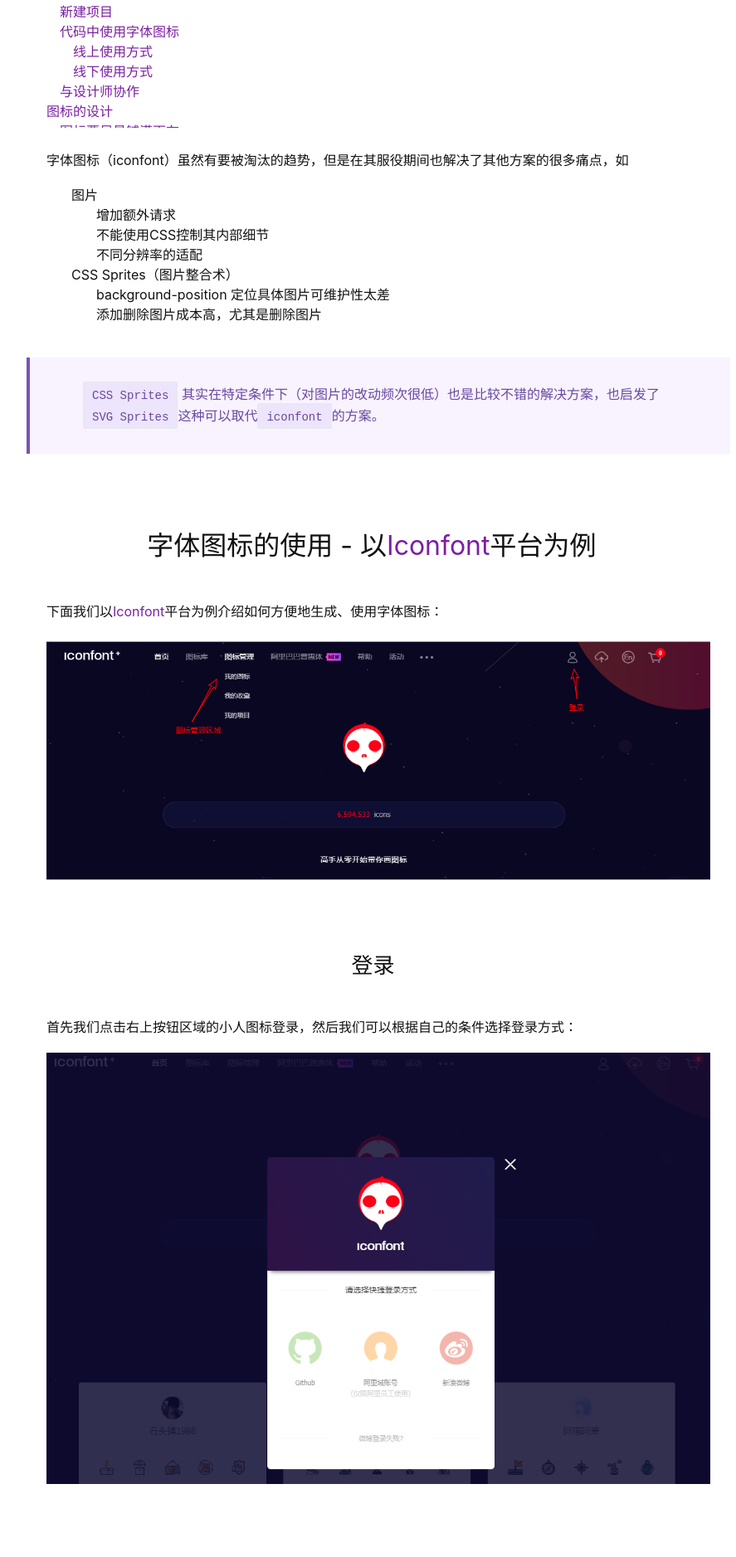
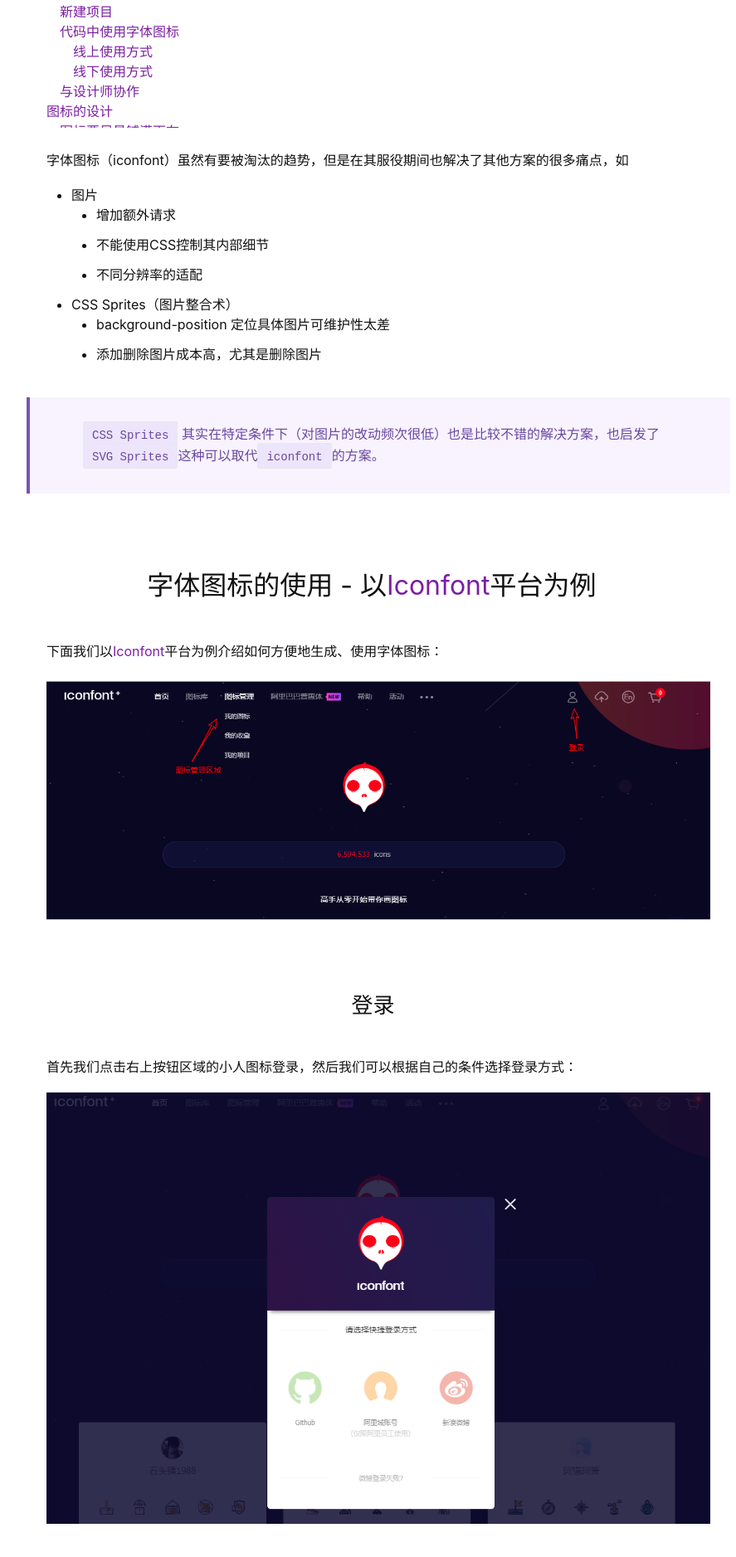
Before and after one commit to liuwenzhuang/liuwenzhuang.github.io, a Jekyll site: the page built from _posts/2016-10-20-iconfont-design-usage.md, in a window 1280 px wide. Shown: the part 455-2332 px from the top of the page at 83% size, without its empty margins (184-1071 px from the left). Built offline with Jekyll 4.4.1, drawn with Linux system fonts in a browser that asks for light colours; our own code applies the rules of GitHub Pages for plain Markdown files.

Commit message:
chore: update ul ol list-style in post-content

```diff
--- a/_sass/_post.scss
+++ b/_sass/_post.scss
@@ -262,6 +262,14 @@
       font-size: 18px;
     }
   }
+
+  ul,
+  ol {
+    list-style: initial;
+    li + li {
+      margin-top: 12px;
+    }
+  }
 }
 
 /**
```
